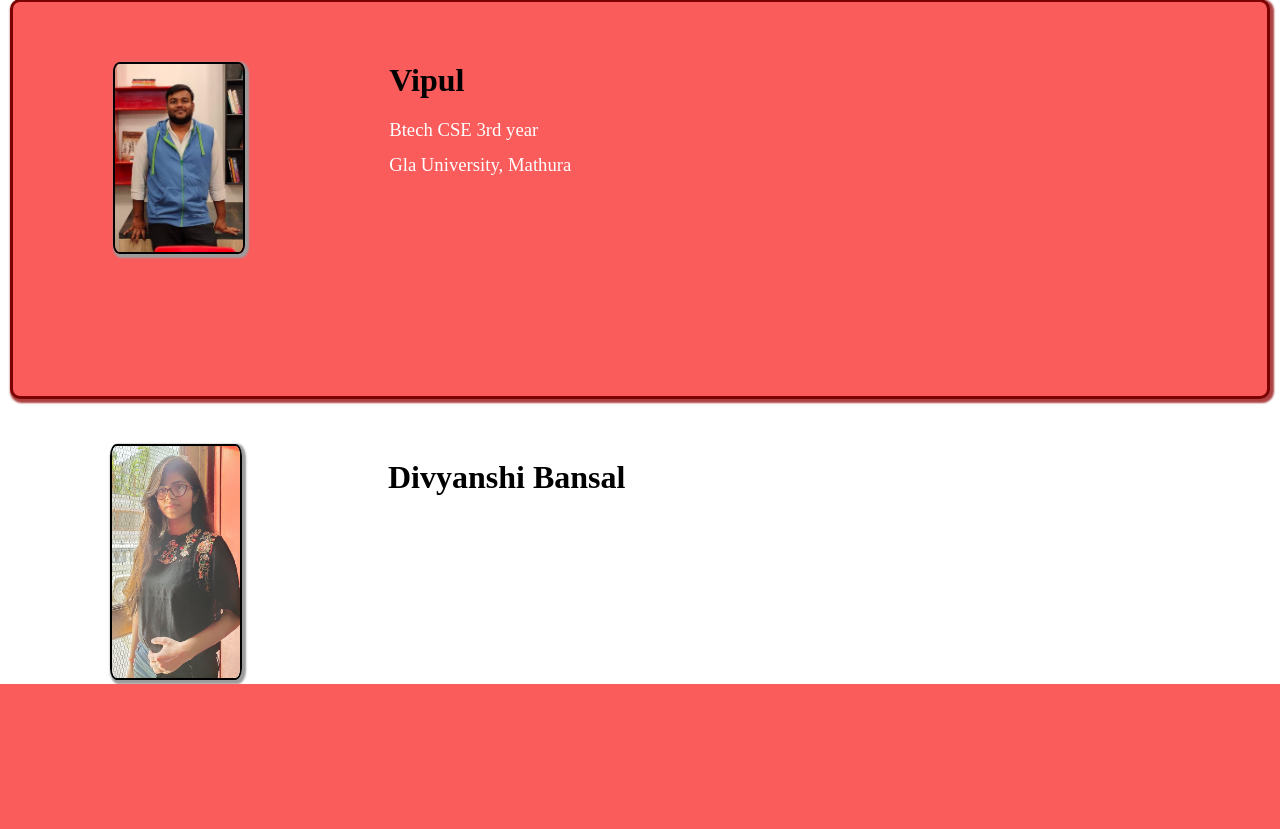
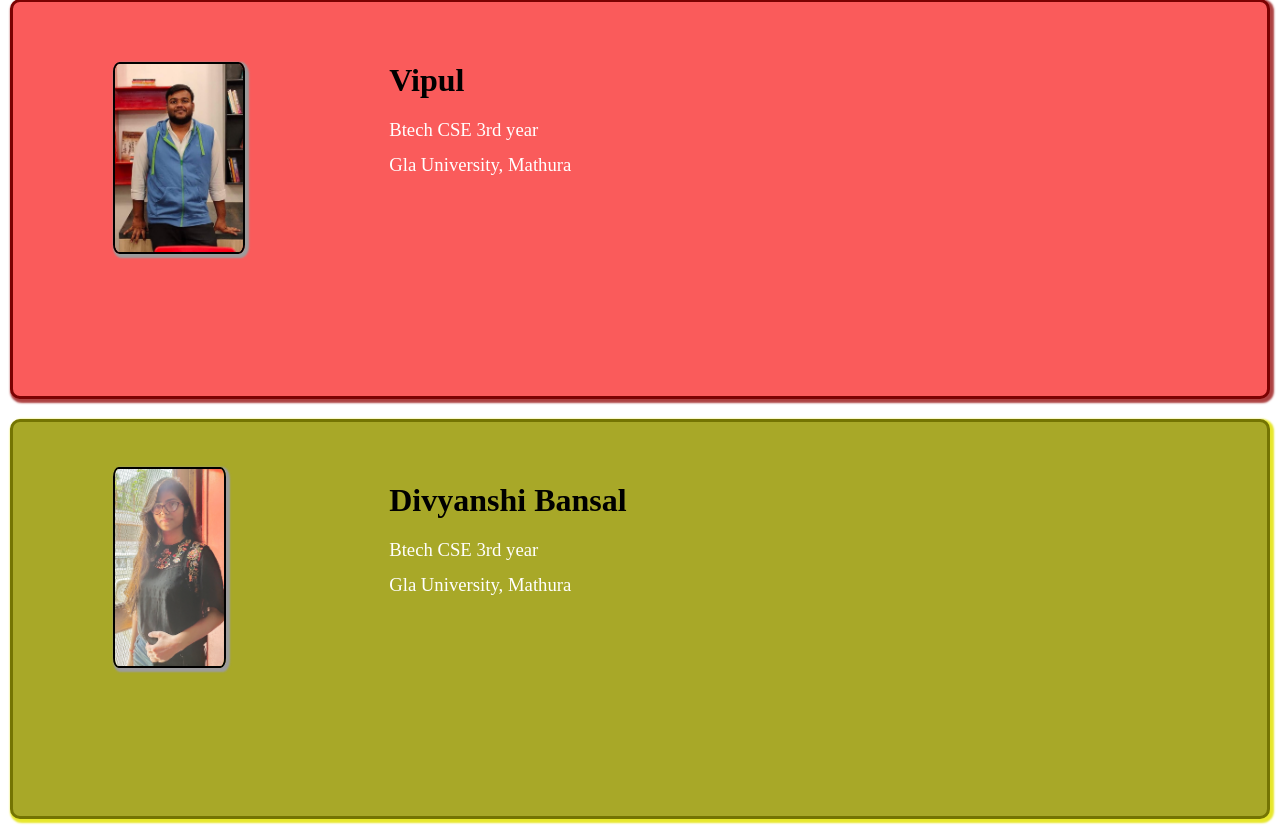
Before and after one commit to Tusharsaxena3112/Covid-19, a Flask app: template templates/contact.html in a window 1280 px wide. Shown: the part 974-1803 px from the top of the page. Before the commit the page ends 1658 px from the top, so only its background shows below. Run offline with Flask 2, Linux system fonts and the light colour scheme; the template is opened without the code that fills it, so the values that code supplies are empty.

Commit message:
css for mem-4

```diff
--- a/static/css/contact.css
+++ b/static/css/contact.css
@@ -184,3 +184,16 @@
   #img3 img{
    margin-top: 60px;
   }
+
+  #mem-4{
+    width: 100%;
+    height: 50vh;
+    background-color:rgb(168, 168, 40);
+    margin-top: 20px;
+    border-radius: 10px;
+    border:3px solid rgb(116, 116, 3);
+    box-shadow: 2px 2px 2px 2px rgb(231, 231, 44);
+  }
+  #img4 img{
+    width: 30%;
+  }
```
